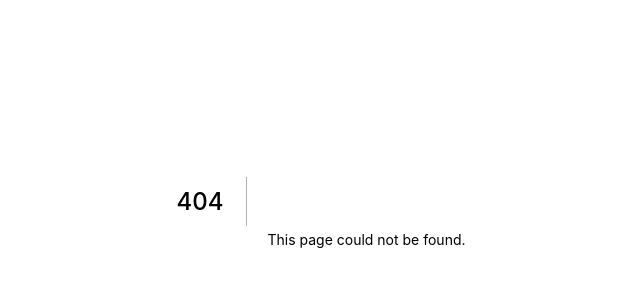
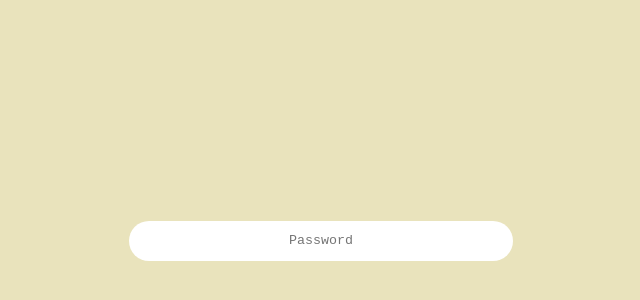
Before and after one commit to JxstJonas/jxstjonas.github.io, a Next.js app: page /login in a window 1280 px wide. Before the commit this address had no page. Shown: the part 180-480 px from the top of the page, without its empty margins (319-959 px from the left). Built offline with nearby package versions, Linux system fonts and the light colour scheme.

Commit message:
feat: login page

```diff
--- a/package.json
+++ b/package.json
@@ -10,6 +10,7 @@
     "export": "next export"
   },
   "dependencies": {
+    "cookies-next": "^2.1.1",
     "next": "12.3.1",
     "react": "18.2.0",
     "react-dom": "18.2.0",
--- a/pages/api/hello.js
+++ /dev/null
@@ -1,5 +0,0 @@
-// Next.js API route support: https://nextjs.org/docs/api-routes/introduction
-
-export default function handler(req, res) {
-  res.status(200).json({ name: 'John Doe' })
-}
--- /dev/null
+++ b/pages/api/login.js
@@ -0,0 +1,6 @@
+import * as crypto from 'crypto';
+
+export default function handler(req, res) {
+    const hash = crypto.createHash('sha512').update(process.env.PASSWORD).digest('hex');
+    res.status(200).json({password: hash});
+}
--- /dev/null
+++ b/pages/login.tsx
@@ -0,0 +1,51 @@
+import { env } from 'process';
+import React, { useEffect, useRef, useState } from 'react'
+import styles from '../styles/Login.module.css'
+import * as cookie from 'cookies-next';
+import * as crypto from 'crypto';
+import { useRouter } from 'next/router';
+
+
+export default function LoginPage() {
+  const btnRef = useRef(null);
+  const router = useRouter();
+
+  const handleSubmit = async (event:React.SyntheticEvent) => {
+    event.preventDefault();
+    const data = {
+      password: event.target[0].value,
+    }
+
+    const hash = crypto.createHash('sha512').update(data.password).digest('hex');
+    const response = await fetch('/api/login');
+    const pw = await response.json();
+
+    if(hash === pw.password) {
+      cookie.setCookie('session_id', hash, {maxAge: 60 * 60, })
+      router.push('/stats/web')
+    }
+  }
+
+  const enter = async (event) => {
+    if(event.key == 'Enter') {
+      btnRef.current.click();
+    }
+  }
+
+
+  useEffect(() => {
+    window.addEventListener('keyup', enter);
+    return(() => window.removeEventListener('keyup', enter));
+  });
+
+  return (
+    <div>
+        <div className={styles.loginBox}>
+          <form method='POST' onSubmit={handleSubmit} >
+            <input type="password" id='password' name="password" placeholder='Password' className={styles.input}/>
+            <button type="submit" style={{display: 'none'}} ref={btnRef}> </button>
+          </form>
+        </div>
+    </div>
+  )
+}
--- a/styles/Home.module.css
+++ b/styles/Home.module.css
@@ -12,10 +12,12 @@
     margin-inline-start: 0px;
     margin-inline-end: 0px;
     font-size: 0.4rem;
+    z-index: 5;
 }
 
 .title {
     font-size: 1rem;
+    z-index: 5;
 }
 
 .flexSection {
@@ -37,6 +39,7 @@
     width: 30px;
     height: auto;
     transition: all 0.3s ease 0.1s;
+    z-index: 5;
 }
 
 
@@ -50,6 +53,7 @@
     opacity: 1;
     transition: all 0.5s ease 0.3s;
     cursor: pointer;
+    z-index: 5;
 }
 
 .secret:hover {
--- /dev/null
+++ b/styles/Login.module.css
@@ -0,0 +1,17 @@
+.input {
+    border: none;
+    border-radius: 100px;
+    height: 5vh;
+    width: 30vw;
+    font-family: 'Courier New', Courier, monospace;
+    text-align: center;
+    outline: none;
+}
+
+.input:focus {
+    border: none;
+}
+
+.submit {
+    display: none;
+}
```
Also changed, not shown: lib/auth.ts (added, +14 -0 lines), middleware.ts (added, +20 -0 lines), pages/index.tsx (+11 -2 lines), pages/stats/web.tsx (added, +8 -0 lines), 2 other files (tests, documents, lock files or other folders).
